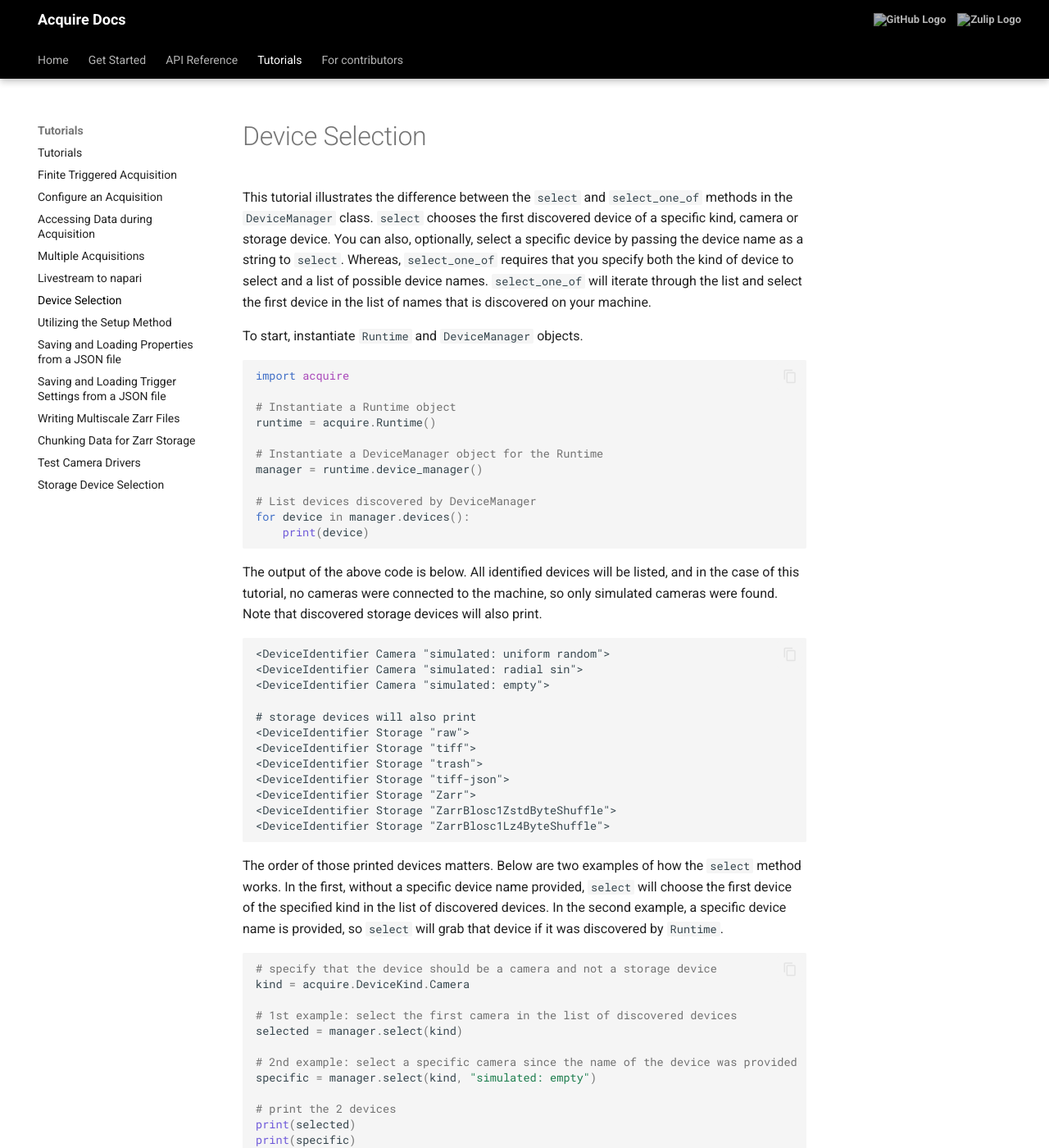
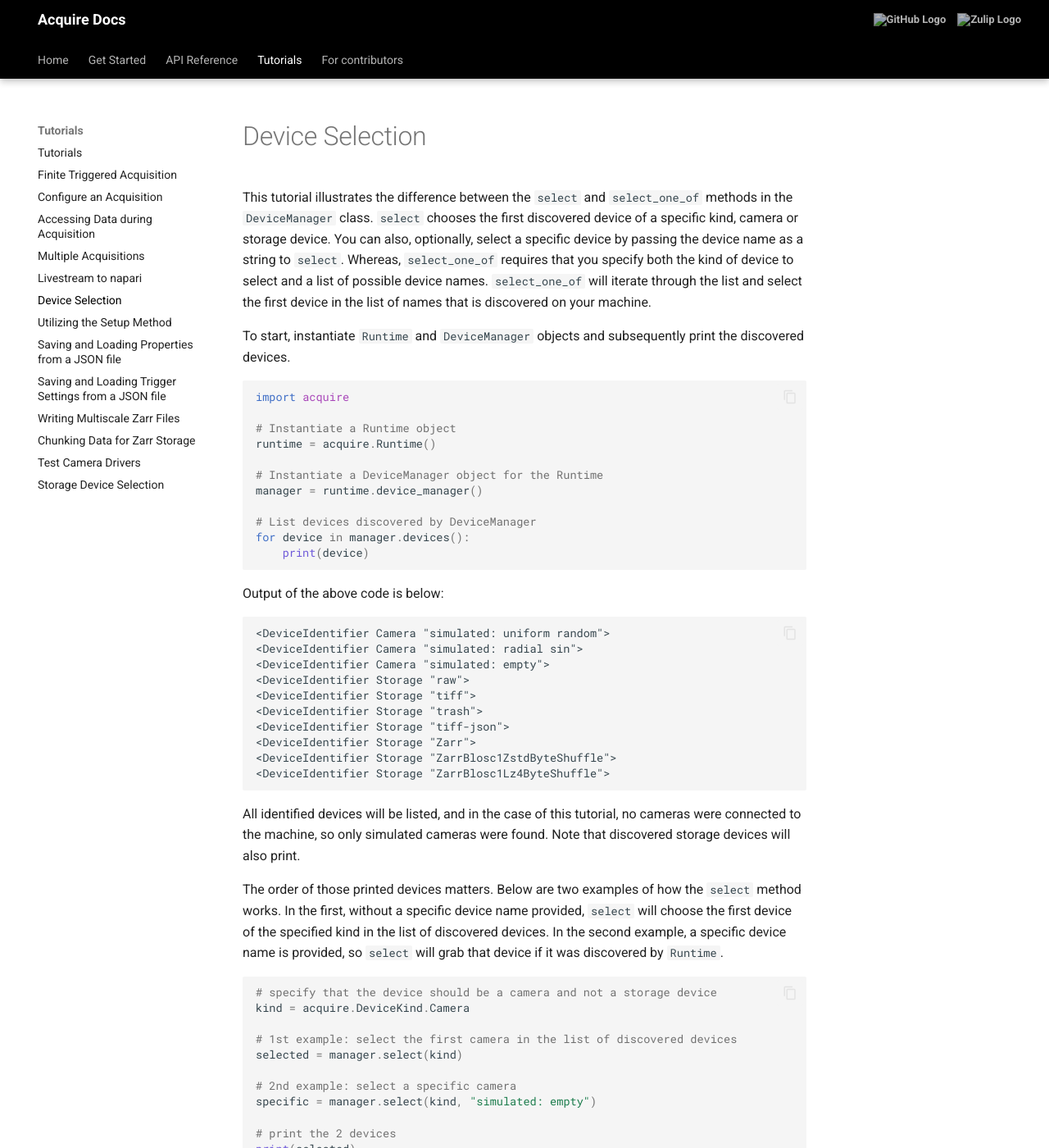
Before and after one commit to melissawm/acquire-docs, an MkDocs documentation site: the page built from docs/tutorials/select.md, in a window 1280 px wide and 1400 px high. Shown: the whole window at 82% size. Built offline with MkDocs 1.6.1 and Material for MkDocs 9.7.7, drawn with Linux system fonts in a browser that asks for light colours; comment, search, counter and statistics services are not loaded; some of the changed text lies outside the part shown.

Commit message:
Update select.md

````diff
--- a/docs/tutorials/select.md
+++ b/docs/tutorials/select.md
@@ -2,7 +2,7 @@
 
 This tutorial illustrates the difference between the `select` and `select_one_of` methods in the `DeviceManager` class. `select` chooses the first discovered device of a specific kind, camera or storage device. You can also, optionally, select a specific device by passing the device name as a string to `select`. Whereas, `select_one_of` requires that you specify both the kind of device to select and a list of possible device names. `select_one_of` will iterate through the list and select the first device in the list of names that is discovered on your machine.
 
-To start, instantiate `Runtime` and `DeviceManager` objects.
+To start, instantiate `Runtime` and `DeviceManager` objects and subsequently print the discovered devices.
 
 ```python
 import acquire
@@ -18,14 +18,12 @@ for device in manager.devices():
     print(device)
 ```
 
-The output of the above code is below. All identified devices will be listed, and in the case of this tutorial, no cameras were connected to the machine, so only simulated cameras were found. Note that discovered storage devices will also print.
+Output of the above code is below:
 
 ```
 <DeviceIdentifier Camera "simulated: uniform random">
 <DeviceIdentifier Camera "simulated: radial sin">
 <DeviceIdentifier Camera "simulated: empty">
-
-# storage devices will also print
 <DeviceIdentifier Storage "raw">
 <DeviceIdentifier Storage "tiff">
 <DeviceIdentifier Storage "trash">
@@ -34,6 +32,9 @@ The output of the above code is below. All identified devices will be listed, an
 <DeviceIdentifier Storage "ZarrBlosc1ZstdByteShuffle">
 <DeviceIdentifier Storage "ZarrBlosc1Lz4ByteShuffle">
 ```
+
+All identified devices will be listed, and in the case of this tutorial, no cameras were connected to the machine, so only simulated cameras were found. Note that discovered storage devices will also print.
+
 The order of those printed devices matters. Below are two examples of how the `select` method works. In the first, without a specific device name provided, `select` will choose the first device of the specified kind in the list of discovered devices. In the second example, a specific device name is provided, so `select` will grab that device if it was discovered by `Runtime`.
 
 ```python
@@ -43,7 +44,7 @@ kind = acquire.DeviceKind.Camera
 # 1st example: select the first camera in the list of discovered devices
 selected = manager.select(kind)
 
-# 2nd example: select a specific camera since the name of the device was provided
+# 2nd example: select a specific camera
 specific = manager.select(kind, "simulated: empty")
 
 # print the 2 devices
@@ -62,7 +63,8 @@ The `select_one_of` method allows more flexibility since you provide a list of n
 # specify that the device should be a camera and not a storage device
 kind = acquire.DeviceKind.Camera
 
-selected = manager.select_one_of(kind, ["Hamamatsu_DCAMSDK4_v22126552", "simulated: radial sin", "simulated: empty"])
+selected = manager.select_one_of(kind, ["Hamamatsu_DCAMSDK4_v22126552",
+    "simulated: radial sin", "simulated: empty"])
 
 # print which camera was selected
 print(selected)
````
